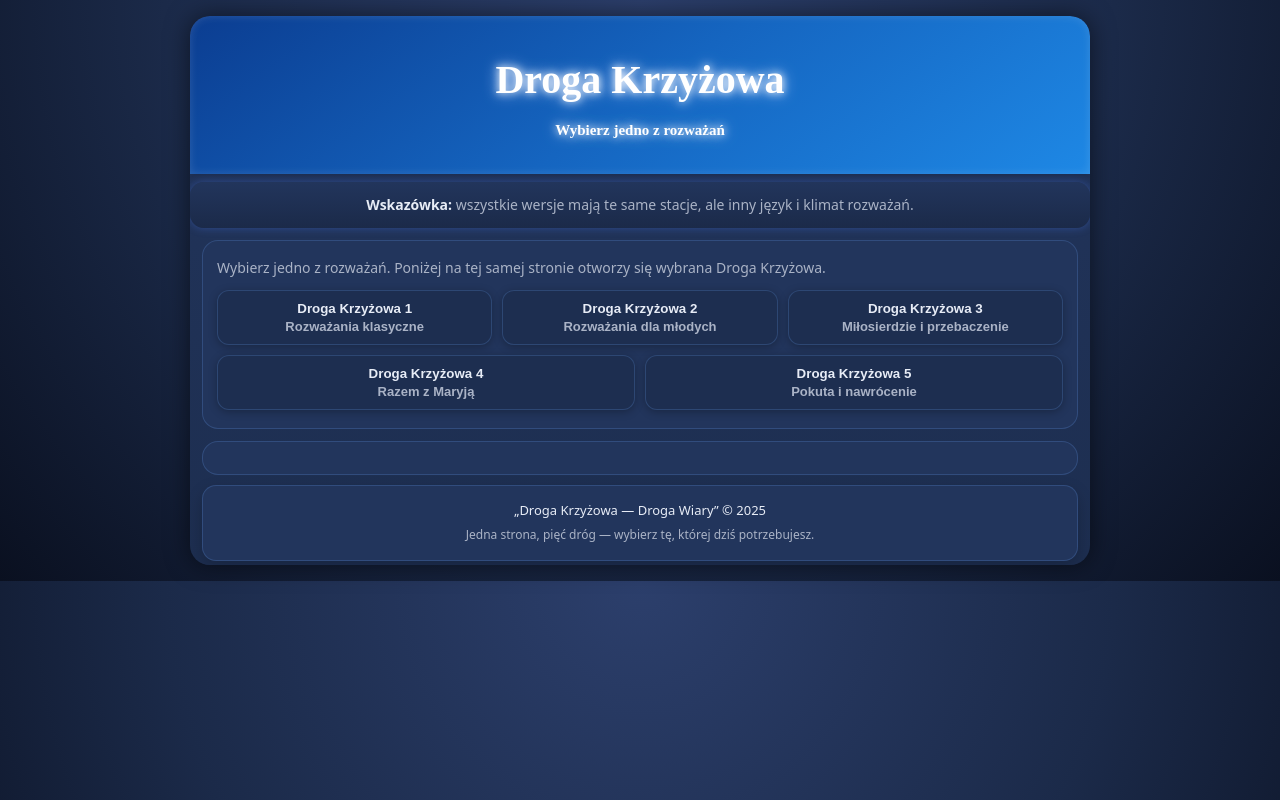
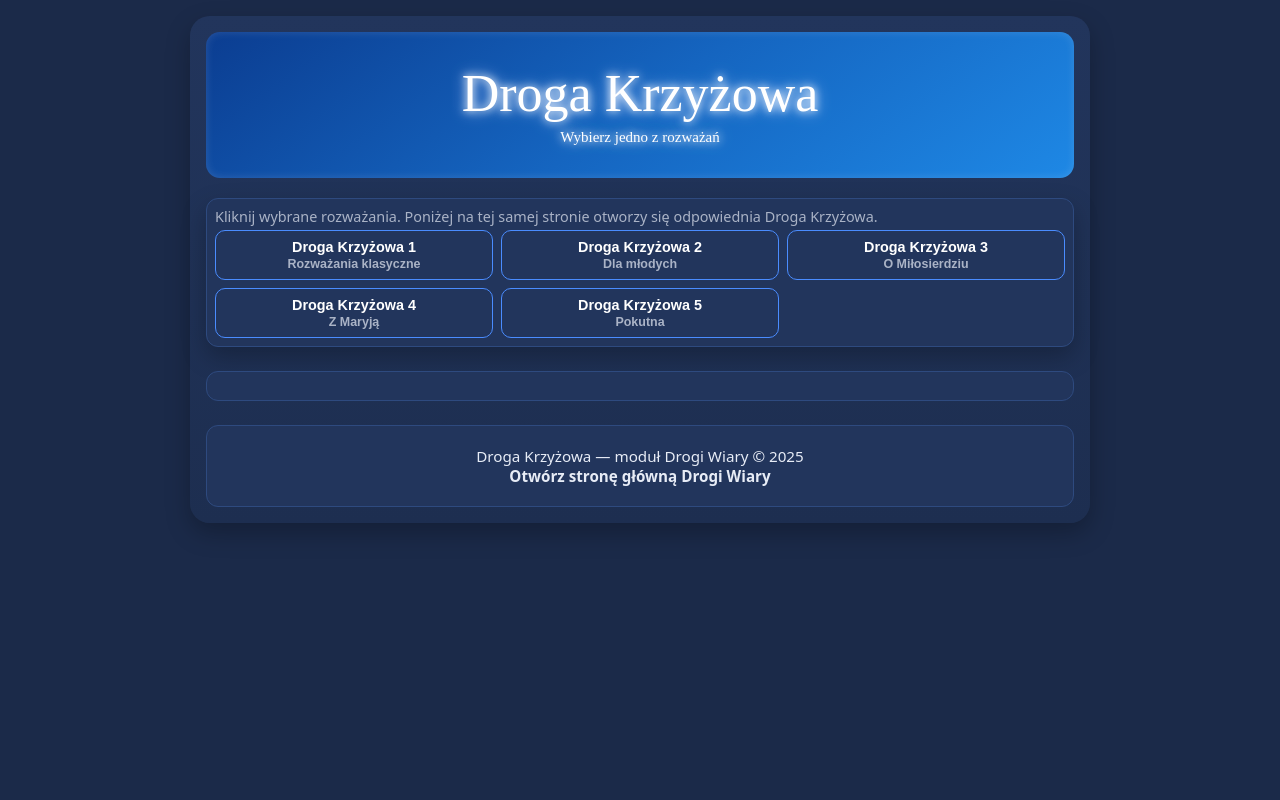
Before and after one commit to drogawiary/droga_KR, a plain HTML site: page index.html in a window 1280 px wide. Drawn offline with Linux system fonts and the light colour scheme.

Commit message:
Update index.html

```diff
--- a/index.html
+++ b/index.html
@@ -11,44 +11,51 @@
 <style>
 *{box-sizing:border-box;-webkit-text-size-adjust:100%}
 html,body{margin:0;padding:0}
+
 :root{
   --bg:#1b2a49;
   --panel:#22355c;
   --panel-2:#1d2e50;
-  --soft:#223b6d;
+  --ink:#e7ecf6;
   --text:#e7ecf6;
   --muted:#aab3c6;
+  --border:#2e4a7f;
   --accent:#4a8cff;
   --accent-2:#7aa8ff;
   --ring:#6ea8ff33;
+  --shadow:0 10px 25px rgba(0,0,0,.25);
 }
+
 body{
-  font:16px/1.6 system-ui,-apple-system,Segoe UI,Roboto,Inter,Helvetica,Arial,sans-serif;
-  color:var(--text);
-  background:radial-gradient(circle at top,#2c3f6c 0,#1b2a49 55%,#0a1020 100%);
+  font-family:system-ui,Segoe UI,Roboto,Ubuntu,Arial,sans-serif;
+  background:var(--bg);
+  color:var(--ink);
+  display:flex;
+  justify-content:center;
   padding:16px;
 }
+
 .wrap{
-  max-width:900px;
-  margin:0 auto;
   background:linear-gradient(180deg,var(--panel),var(--panel-2));
   border-radius:20px;
-  box-shadow:0 0 25px #0008;
-  overflow:hidden;
+  box-shadow:var(--shadow);
+  max-width:900px;
+  width:100%;
+  padding:16px;
 }
 
-/* baner jak w Różańcu */
+/* baner jak w DW / Różańcu */
 header.book{
   background:linear-gradient(145deg,#0b3d91,#1565c0,#1e88e5);
   color:#fff;
   text-align:center;
   padding:32px 20px;
-  border-radius:20px 20px 0 0;
-  font-size:clamp(28px,5vw,40px);
+  border-radius:14px;
+  margin-bottom:20px;
+  font-size:clamp(32px,5vw,52px);
   font-family:'Playfair Display',serif;
   text-shadow:0 0 8px #fff,0 0 16px #a8c8ff;
-  box-shadow:inset 0 0 10px #ffffff22,0 2px 8px #0002;
-  font-weight:800;
+  box-shadow:inset 0 0 10px #ffffff22;
 }
 header.book small{
   display:block;
@@ -56,84 +63,67 @@ header.book small{
   margin-top:6px;
 }
 
-/* top pasek */
-.topbar{
-  background:linear-gradient(180deg,#22355c 0%,#1b2a49 100%);
-  border-radius:14px;
-  padding:12px 16px;
-  box-shadow:0 0 10px #4f7fff55;
-  display:flex;
-  justify-content:center;
-  gap:10px;
-  flex-wrap:wrap;
-  margin-top:8px;
-  align-items:center;
-  font-size:14px;
-  color:var(--muted);
-}
-.topbar strong{color:var(--text)}
-
-/* panel z przyciskami */
-.panel{
-  margin:12px 12px 0;
+/* panel z przyciskami (jak „buttons-frame” w DW, ale z różańcowym feel) */
+.top-panel{
   background:var(--panel);
-  border-radius:16px;
-  border:1px solid var(--ring);
-  padding:16px 14px 18px;
+  border:1px solid var(--border);
+  border-radius:12px;
+  padding:8px;
+  box-shadow:var(--shadow);
 }
 
-/* przyciski – styl z Różańca */
 .buttons-grid{
-  display:flex;
-  flex-wrap:wrap;
-  gap:10px;
-  margin-top:10px;
+  display:grid;
+  grid-template-columns:repeat(3,minmax(80px,1fr));
+  gap:8px;
+  justify-items:center;
+  align-items:center;
+  margin-top:4px;
 }
+
 .dk-btn{
-  flex:1 1 260px;
-  padding:10px 14px;
-  border-radius:12px;
-  border:1px solid var(--ring);
-  background:var(--panel-2);
-  color:var(--text);
+  padding:8px 12px;
+  border-radius:10px;
+  border:1px solid var(--accent);
+  background:transparent;
+  color:#fff;
+  font-weight:600;
+  font-size:.9rem;
   cursor:pointer;
-  font-weight:700;
-  text-align:center;
-  box-shadow:0 2px 8px #0004;
-  transition:box-shadow .2s, transform .15s, background .2s;
+  transition:all .25s ease;
+  width:100%;
 }
 .dk-btn span{
   display:block;
-  font-size:13px;
+  font-size:.78rem;
   color:var(--muted);
-  margin-top:3px;
+  margin-top:2px;
 }
-.dk-btn:hover{
-  transform:translateY(-1px);
-  box-shadow:0 4px 14px #0006;
-  background:var(--soft);
-}
+.dk-btn:hover,
 .dk-btn.active{
-  box-shadow:0 0 0 3px #4f7fff33,0 0 18px 2px var(--accent-2);
+  background:var(--accent);
+  transform:translateY(-2px);
+  box-shadow:0 3px 10px rgba(74,140,255,.4);
 }
 
 /* kontener na treść DK */
 .dk-container{
-  margin:12px 12px 10px;
+  margin-top:24px;
   background:var(--panel);
-  border-radius:16px;
-  border:1px solid var(--ring);
-  padding:14px 14px 18px;
+  border:1px solid var(--border);
+  border-radius:12px;
+  padding:12px 12px 16px;
   max-height:70vh;
   overflow-y:auto;
 }
+
 .dk-set{display:none;}
 .dk-set.active{display:block;}
 
 .dk-title{
   text-align:center;
   font-family:'Playfair Display',serif;
-  font-size:26px;
+  font-size:24px;
   font-weight:800;
   margin:4px 0 2px;
 }
@@ -144,7 +134,7 @@ header.book small{
   margin-bottom:12px;
 }
 
-/* pojedyncza stacja – styl DW */
+/* pojedyncza stacja */
 .stacja{
   background:var(--panel-2);
   border-radius:16px;
@@ -190,40 +180,50 @@ header.book small{
 }
 .after-prayers p{margin:2px 0;}
 
+/* stopka jak w DW */
 footer{
-  margin:0 12px 4px;
   background:var(--panel);
-  border:1px solid var(--ring);
-  border-radius:14px;
-  color:var(--text);
+  border:1px solid var(--border);
+  border-radius:12px;
   text-align:center;
-  padding:14px 10px 16px;
-  box-shadow:0 6px 16px #0003;
-  font-size:13px;
+  color:var(--ink);
+  padding:20px;
+  margin-top:24px;
+  font-size:.95rem;
 }
-footer .fmuted{display:block;color:var(--muted);font-size:12px;margin-top:4px}
-@media(max-width:600px){
-  .panel,.dk-container,footer{margin:10px 8px}
-  .dk-btn{flex:1 1 100%}
+footer a{
+  color:var(--ink);
+  text-decoration:none;
+  font-weight:600;
+}
+footer a:hover{color:var(--accent-2);}
+
+/* MOBILE = te same proporcje co Droga Wiary */
+@media(max-width:700px){
+  body{padding:8px;}
+  .wrap{padding:8px;}
+  .buttons-grid{grid-template-columns:repeat(2,1fr);}
+  .dk-btn{width:90%;}
+  .dk-container{
+    margin-left:-2px;
+    margin-right:-2px;
+    border-radius:12px;
+    padding:16px 12px 18px;
+    max-height:none; /* na telefonie nie przycinamy wysokości */
+  }
 }
 </style>
 </head>
 <body>
 <div class="wrap">
 
-  <header class="book">
-    Droga Krzyżowa
+  <header class="book">Droga Krzyżowa
     <small>Wybierz jedno z rozważań</small>
   </header>
 
-  <div class="topbar">
-    <span><strong>Wskazówka:</strong> wszystkie wersje mają te same stacje, ale inny język i klimat rozważań.</span>
-  </div>
-
-  <!-- PANEL STARTOWY Z PRZYCISKAMI -->
-  <section class="panel">
-    <p style="margin:0 0 4px;font-size:14px;color:var(--muted);">
-      Wybierz jedno z rozważań. Poniżej na tej samej stronie otworzy się wybrana Droga Krzyżowa.
+  <section class="top-panel">
+    <p style="margin:0 0 4px;font-size:.9rem;color:var(--muted);">
+      Kliknij wybrane rozważania. Poniżej na tej samej stronie otworzy się odpowiednia Droga Krzyżowa.
     </p>
     <div class="buttons-grid">
       <button class="dk-btn" data-dk="1">
@@ -232,30 +232,29 @@ footer .fmuted{display:block;color:var(--muted);font-size:12px;margin-top:4px}
       </button>
       <button class="dk-btn" data-dk="2">
         Droga Krzyżowa 2
-        <span>Rozważania dla młodych</span>
+        <span>Dla młodych</span>
       </button>
       <button class="dk-btn" data-dk="3">
         Droga Krzyżowa 3
-        <span>Miłosierdzie i przebaczenie</span>
+        <span>O Miłosierdziu</span>
       </button>
       <button class="dk-btn" data-dk="4">
         Droga Krzyżowa 4
-        <span>Razem z Maryją</span>
+        <span>Z Maryją</span>
       </button>
       <button class="dk-btn" data-dk="5">
         Droga Krzyżowa 5
-        <span>Pokuta i nawrócenie</span>
+        <span>Pokutna</span>
       </button>
     </div>
   </section>
 
-  <!-- KONTENER NA TREŚĆ DRÓG KRZYŻOWYCH -->
   <section class="dk-container">
 
     <!-- DK 1 -->
     <div class="dk-set" data-dk="1">
       <div class="dk-title">Droga Krzyżowa</div>
-      <div class="dk-subtitle">Rozważania: <strong>(tu wpisz czyje — np. „klasyczne parafialne”)</strong></div>
+      <div class="dk-subtitle">Rozważania: <strong>(tu wpisz czyje)</strong></div>
 
       <div class="stacja">
         <div class="numer">I</div>
@@ -289,57 +288,38 @@ footer .fmuted{display:block;color:var(--muted);font-size:12px;margin-top:4px}
         </div>
       </div>
 
-      <!-- TU DODAJESZ III–XIV STACJĘ TAK JAK DOTYCHCZAS -->
+      <!-- tu dopiszesz III–XIV stację jak miałeś u Groka -->
     </div>
 
-    <!-- DK 2 -->
+    <!-- DK 2–5: szablony do wypełnienia -->
     <div class="dk-set" data-dk="2">
       <div class="dk-title">Droga Krzyżowa</div>
-      <div class="dk-subtitle">Rozważania: <strong>(tu np. „dla młodych”)</strong></div>
-
-      <!-- skopiuj stacje z DK1 i zmieniaj tekst rozważań -->
-      <div class="stacja">
-        <div class="numer">I</div>
-        <div class="tytul">Jezus na śmierć skazany</div>
-        <div class="modlitwa">Kłaniamy Ci się, Panie Jezu Chryste, i błogosławimy Tobie.</div>
-        <div class="refren">Żeś przez Krzyż i Mękę swoją świat odkupić raczył.</div>
-        <div class="rozważanie">
-          (Tu wstawisz wersję rozważań „dla młodych”…)
-        </div>
-        <div class="after-prayers">
-          <p><strong>Ojcze nasz…</strong></p>
-          <p><strong>Zdrowaś Maryjo…</strong></p>
-          <p><strong>Któryś za nas cierpiał rany, Jezu Chryste, zmiłuj się nad nami.</strong></p>
-        </div>
-      </div>
-    </div>
-
-    <!-- DK 3 -->
-    <div class="dk-set" data-dk="3">
-      <div class="dk-title">Droga Krzyżowa</div>
-      <div class="dk-subtitle">Rozważania: <strong>(Miłosierdzie)</strong></div>
+      <div class="dk-subtitle">Rozważania: <strong>(dla młodych)</strong></div>
       <!-- wkleisz swoje stacje -->
     </div>
 
-    <!-- DK 4 -->
+    <div class="dk-set" data-dk="3">
+      <div class="dk-title">Droga Krzyżowa</div>
+      <div class="dk-subtitle">Rozważania: <strong>(o Miłosierdziu)</strong></div>
+    </div>
+
     <div class="dk-set" data-dk="4">
       <div class="dk-title">Droga Krzyżowa</div>
       <div class="dk-subtitle">Rozważania: <strong>(z Maryją)</strong></div>
-      <!-- wkleisz swoje stacje -->
     </div>
 
-    <!-- DK 5 -->
     <div class="dk-set" data-dk="5">
       <div class="dk-title">Droga Krzyżowa</div>
       <div class="dk-subtitle">Rozważania: <strong>(pokutne)</strong></div>
-      <!-- wkleisz swoje stacje -->
     </div>
 
   </section>
 
   <footer>
-    <div>„Droga Krzyżowa — Droga Wiary” © 2025</div>
-    <span class="fmuted">Jedna strona, pięć dróg — wybierz tę, której dziś potrzebujesz.</span>
+    Droga Krzyżowa — moduł Drogi Wiary © 2025<br>
+    <a href="https://drogawiary.github.io/" target="_blank" rel="noopener">
+      Otwórz stronę główną Drogi Wiary
+    </a>
   </footer>
 
 </div>
@@ -350,24 +330,17 @@ footer .fmuted{display:block;color:var(--muted);font-size:12px;margin-top:4px}
   const sets = document.querySelectorAll('.dk-set');
 
   function showSet(id){
-    sets.forEach(s=>{
-      s.classList.toggle('active', s.dataset.dk === id);
-    });
-    btns.forEach(b=>{
-      b.classList.toggle('active', b.dataset.dk === id);
-    });
+    sets.forEach(s=>s.classList.toggle('active', s.dataset.dk===id));
+    btns.forEach(b=>b.classList.toggle('active', b.dataset.dk===id));
   }
 
   btns.forEach(btn=>{
-    btn.addEventListener('click',()=>{
-      showSet(btn.dataset.dk);
-    });
+    btn.addEventListener('click', ()=>{ showSet(btn.dataset.dk); });
   });
 
-  // domyślnie nic nie wybrane – albo odkomentuj, żeby startować od 1:
+  // startowo nic lub np. pierwsza:
   // showSet('1');
 })();
 </script>
-
 </body>
 </html>
```
